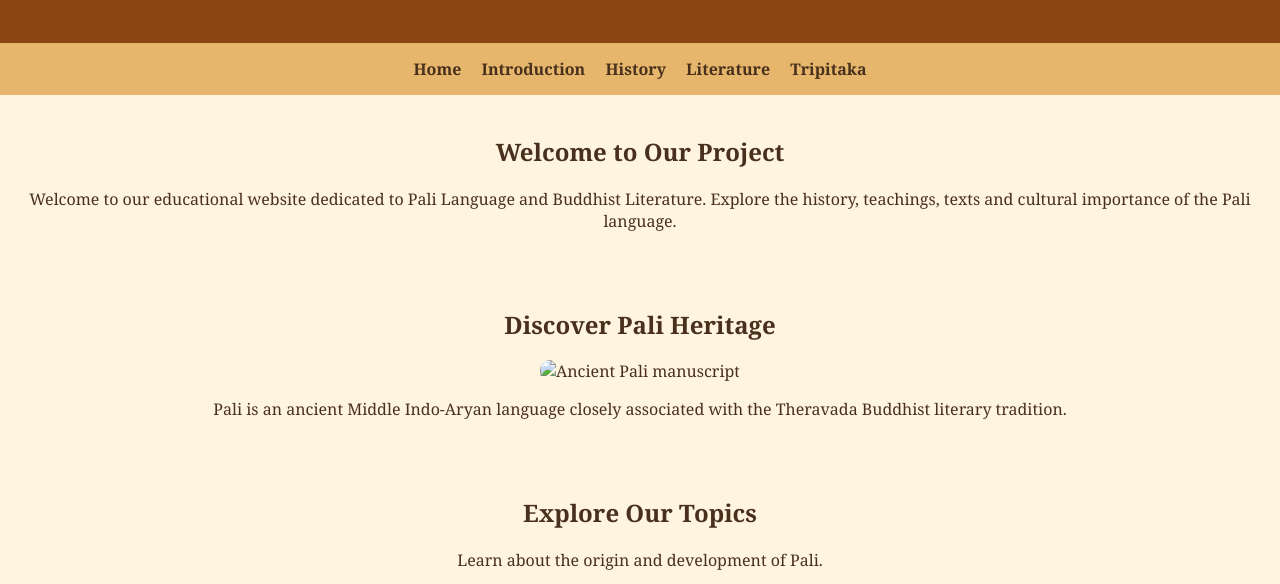
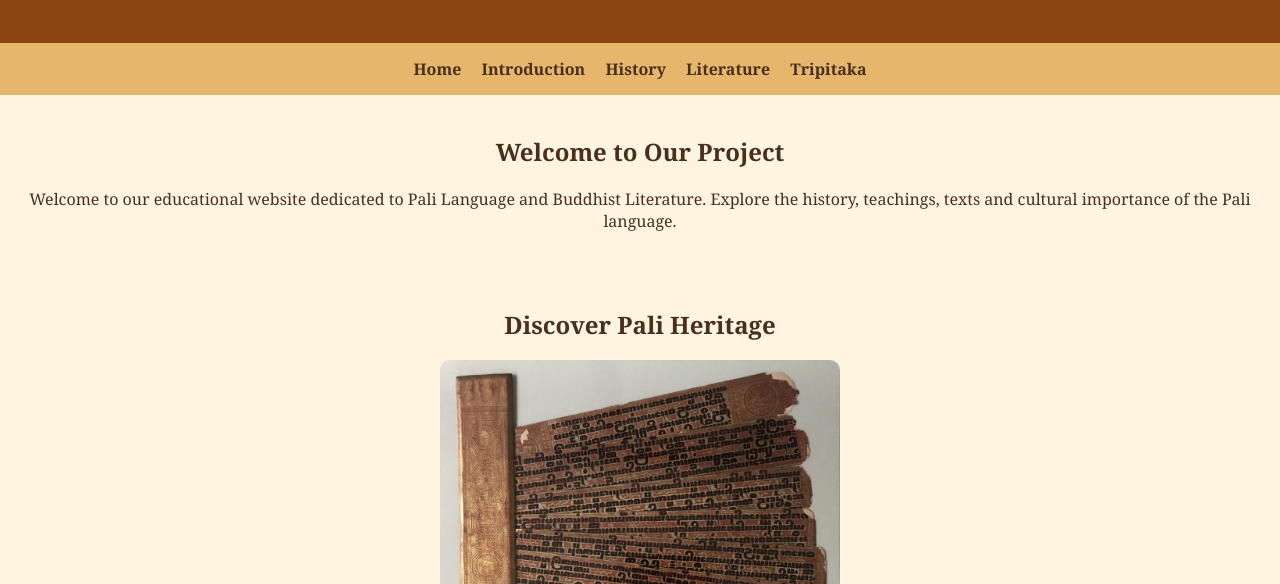
Before and after one commit to yamajlepragati6-beep/pali-buddhist-literature, a plain HTML site: page index.html in a window 1280 px wide. Shown: the part 194-778 px from the top of the page. Drawn offline with Linux system fonts and the light colour scheme.

Commit message:
Update index.html

```diff
--- a/index.html
+++ b/index.html
@@ -81,9 +81,9 @@
 <section>
     <h2>Discover Pali Heritage</h2>
 
-    <img src="images/pali-manuscript.jpg"
-         alt="Ancient Pali manuscript"
-         width="400">
+    <img src="pali-manuscript.jpg"
+     alt="Ancient Pali manuscript"
+     width="400">
 
     <p>
         Pali is an ancient Middle Indo-Aryan language
```
